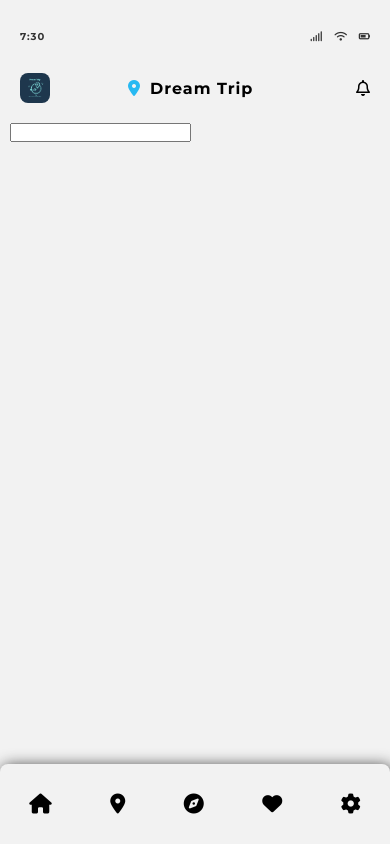
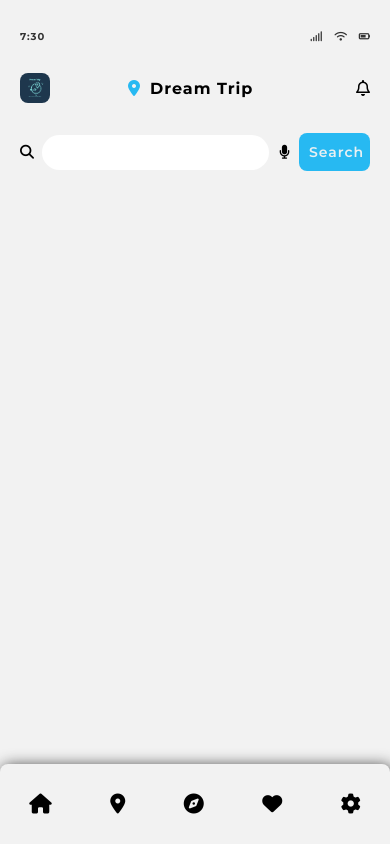
Before and after one commit to Christiano0407/website_spa, a website built with Vite: page src/html/home.html in a window 390 px wide. Built offline with nearby package versions, Linux system fonts and the light colour scheme.

Commit message:
Add: New Search and Events call btns Events. Btn Events Call Display Mobile

```diff
--- a/src/css/responsive/display_responsive.css
+++ b/src/css/responsive/display_responsive.css
@@ -71,7 +71,16 @@
  .menu__list--nav:active {
   color: var(--clr-principal);
  }
-
+ .hero__icon {
+  font-size: 1.2rem;
+ }
+ .hero__btn--text {
+  font-size: 1.2rem;
+  font-weight: 500;
+ }
+ .hero__formulary {
+  width: 70%;
+ }
 }
 
 @media (min-width: 376px) and (max-width: 460px) {
@@ -136,7 +145,22 @@
    .menu__list--nav:active {
     color: var(--clr-principal);
    }
+   .hero__icon {
+    font-size: 1.4rem;
+   }
+   .hero__btn {
+    padding: 1rem;
+    margin-left: 1rem;
+   }
+   .hero__btn--text {
+    font-size: 1.4rem;
+    font-weight: 600;
+   }
+   .hero__formulary {
+    width: 80%;
+   }
 }
+
 @media (min-width: 461px) and (max-width: 640px){}
 
 /** ==== === Tablet Responsive === ==== */
--- a/src/css/styleDisplay.css
+++ b/src/css/styleDisplay.css
@@ -281,6 +281,7 @@ button:active, wrapper__btn:active {
 .hero__btn:hover {
   background: var(--clr-white-one);
   color: var(--clr-principal);
+  cursor: pointer;
 }
 .hero__btn:active {
   transform: scale(0.9);
@@ -306,3 +307,32 @@ button:active, wrapper__btn:active {
   width: 100%;
   height: 100%;
 }
+
+/* === Hero Search ===*/
+.hero__section {
+  width: 100%;
+  padding: 1rem;
+  margin: 1rem auto;
+}
+.hero__search {
+ width: 100%;
+ display: flex;
+ align-items: center;
+}
+.hero__label {
+  margin: 0 1rem;
+}
+.hero__formulary {
+  display: flex;
+  align-items: center;
+}
+.hero__input {
+  padding: 1rem;
+  border: none;
+  outline: none;
+  border-radius: 2rem;
+  width: 100%;
+}
+.hero__label {
+  width: 100%;
+}
--- a/src/html/home.html
+++ b/src/html/home.html
@@ -40,14 +40,16 @@
         </nav>
         <section id="idHeroSection" class="hero__section">
           <search id="idSearch" class="hero__search">
-            <form>
-              <a class="hero__search--icon"></a>
-              <label>
-                <input type="search" name="search" autocomplete="on">
+            <form class="hero__formulary">
+              <a class="hero__icon"><i class="fa-solid fa-magnifying-glass"></i></a>
+              <a class="hero__icon"><i class="fa-solid fa-arrow-left none"></i></a>
+              <label class="hero__label">
+                <input id="idSearchInput" class="hero__input" type="search" name="search" autocomplete="on">
               </label>
             </form>
+            <a class="hero__icon"><i class="fa-solid fa-microphone"></i></a>
+            <a id="heroBtn" class="hero__btn"><span class="hero__btn--text">Search</span></a>
           </search>
-          <a id="heroBtn" class="hero__btn"></a>
         </section>
       </header>
       <!-- === Always Changes Display === -->
--- a/src/js/main.js
+++ b/src/js/main.js
@@ -1,5 +1,15 @@
 //** === Variables === */
-const navBar = document.querySelector("#navMobile");
+const navMobile = document.querySelector("#navMobile");
 const displayMobile = document.querySelector("#displayMobile");
 const navMenu = document.querySelector("#idNavigation");
-const menuListIcon = document.querySelectorAll(".menu__list--nav");
+const btnMenu = document.querySelectorAll(".menu__list--nav");
+
+
+document.addEventListener('DOMContentLoaded', () => {
+   btnMenu.forEach((btn) => {
+    btn.addEventListener("click", (e)=> {
+      e.preventDefault();
+      console.log("Click Menu");
+     });
+   });
+});
```
